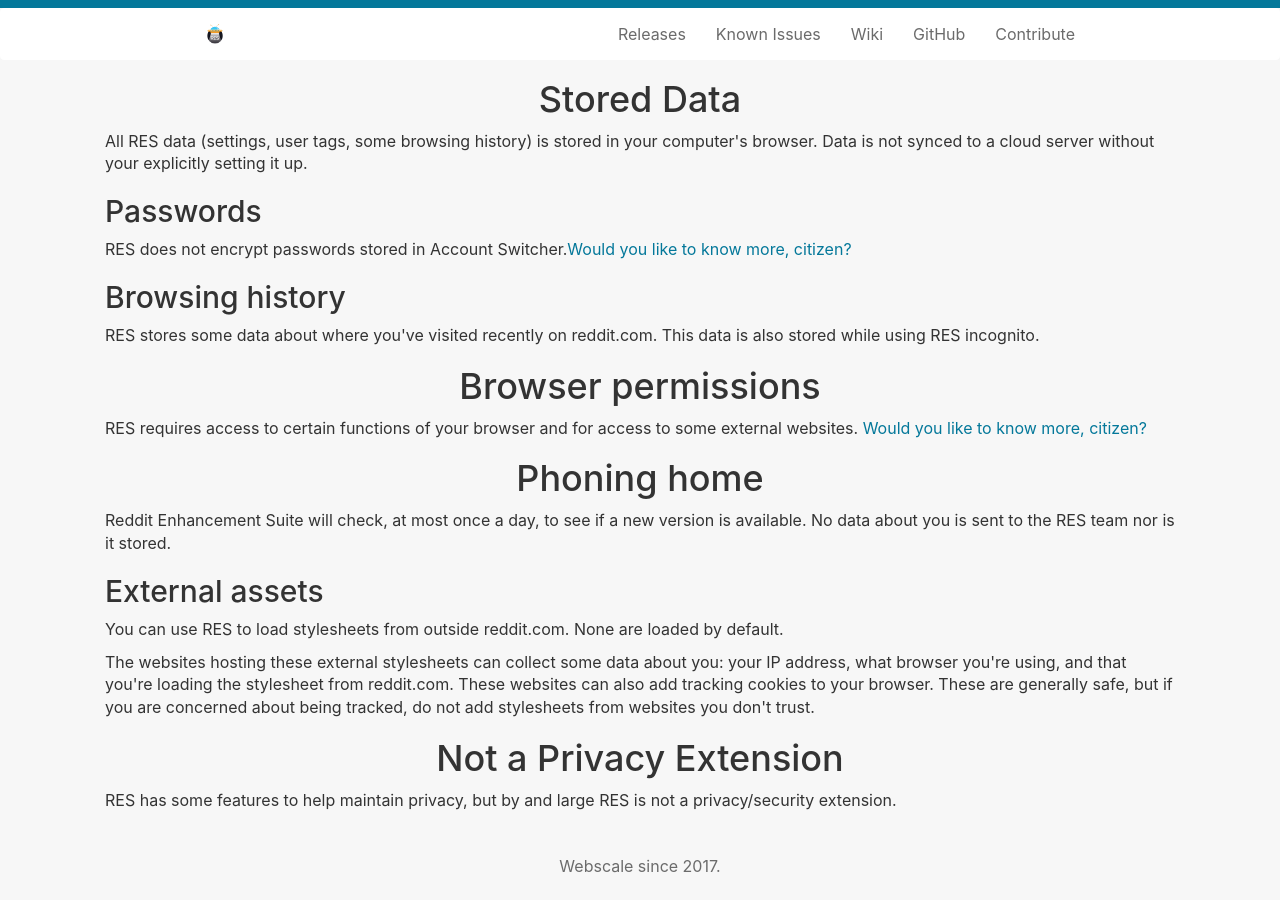
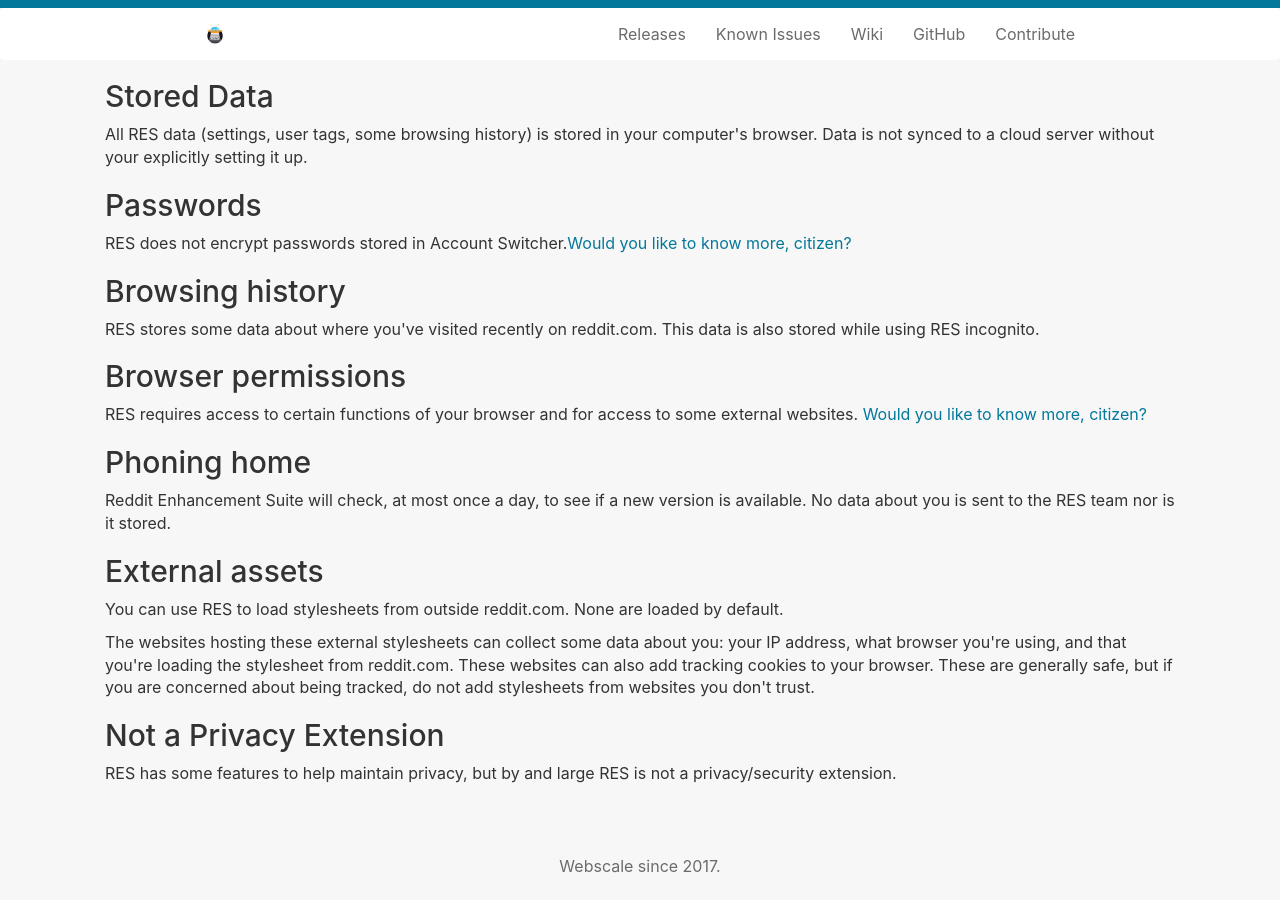
Before and after one commit to Reddit-Enhancement-Suite/Reddit-Enhancement-Suite.github.io, a Jekyll site: the page built from privacy.html, in a window 1280 px wide. Built offline with Jekyll 4.4.1, drawn with Linux system fonts in a browser that asks for light colours.

```diff
--- a/privacy.html
+++ b/privacy.html
@@ -3,7 +3,7 @@ layout: page
 title: Privacy Policy
 ---
 
-<h1>Stored Data</h1>
+<h2>Stored Data</h2>
 <p>All RES data (settings, user tags, some browsing history) is stored in your computer's browser.  Data is not synced to a cloud server without your explicitly setting it up.</p>
 
 <h2>Passwords</h2>
@@ -12,10 +12,10 @@ title: Privacy Policy
 <h2>Browsing history</h2>
 <p>RES stores some data about where you've visited recently on reddit.com. This data is also stored while using RES incognito.</p>
 
-<h1>Browser permissions</h1>
+<h2>Browser permissions</h2>
 <p>RES requires access to certain functions of your browser and for access to some external websites. <a href="https://www.reddit.com//r/enhancement/wiki/permissions" title="RES Browser Permissions">Would you like to know more, citizen?</a></p>
 
-<h1>Phoning home</h1>
+<h2>Phoning home</h2>
 <p>Reddit Enhancement Suite will check, at most once a day, to see if a new version is available.  No data about you is sent to the RES team nor is it stored.</p>
 
 
@@ -23,5 +23,5 @@ title: Privacy Policy
 <p>You can use RES to load stylesheets from outside reddit.com. None are loaded by default.</p>
 <p>The websites hosting these external stylesheets can collect some data about you: your IP address, what browser you're using, and that you're loading the stylesheet from reddit.com. These websites can also add tracking cookies to your browser. These are generally safe, but if you are concerned about being tracked, do not add stylesheets from websites you don't trust.</p>
 
-<h1>Not a Privacy Extension</h1>
+<h2>Not a Privacy Extension</h2>
 <p>RES has some features to help maintain privacy, but by and large RES is not a privacy/security extension.</p>
```
